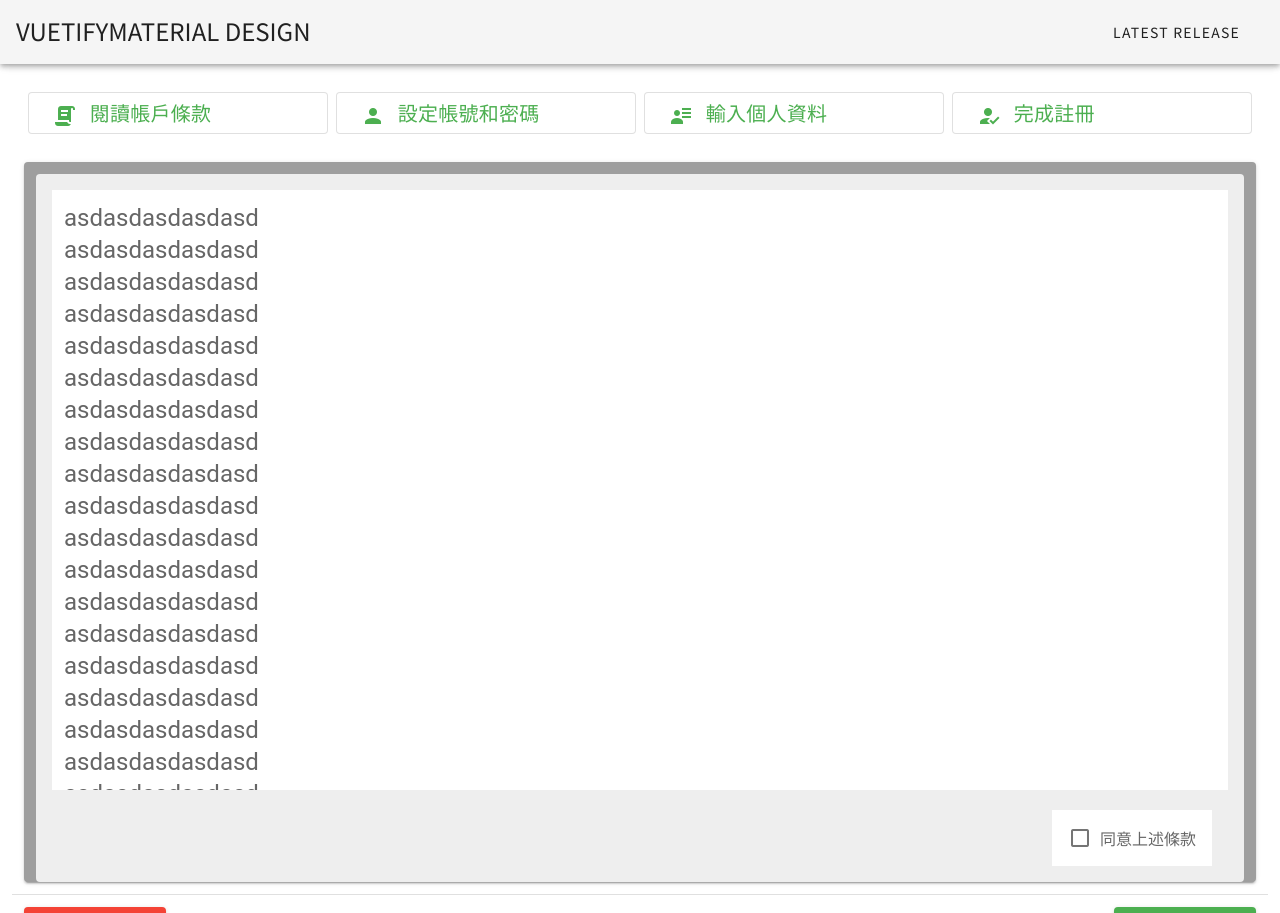
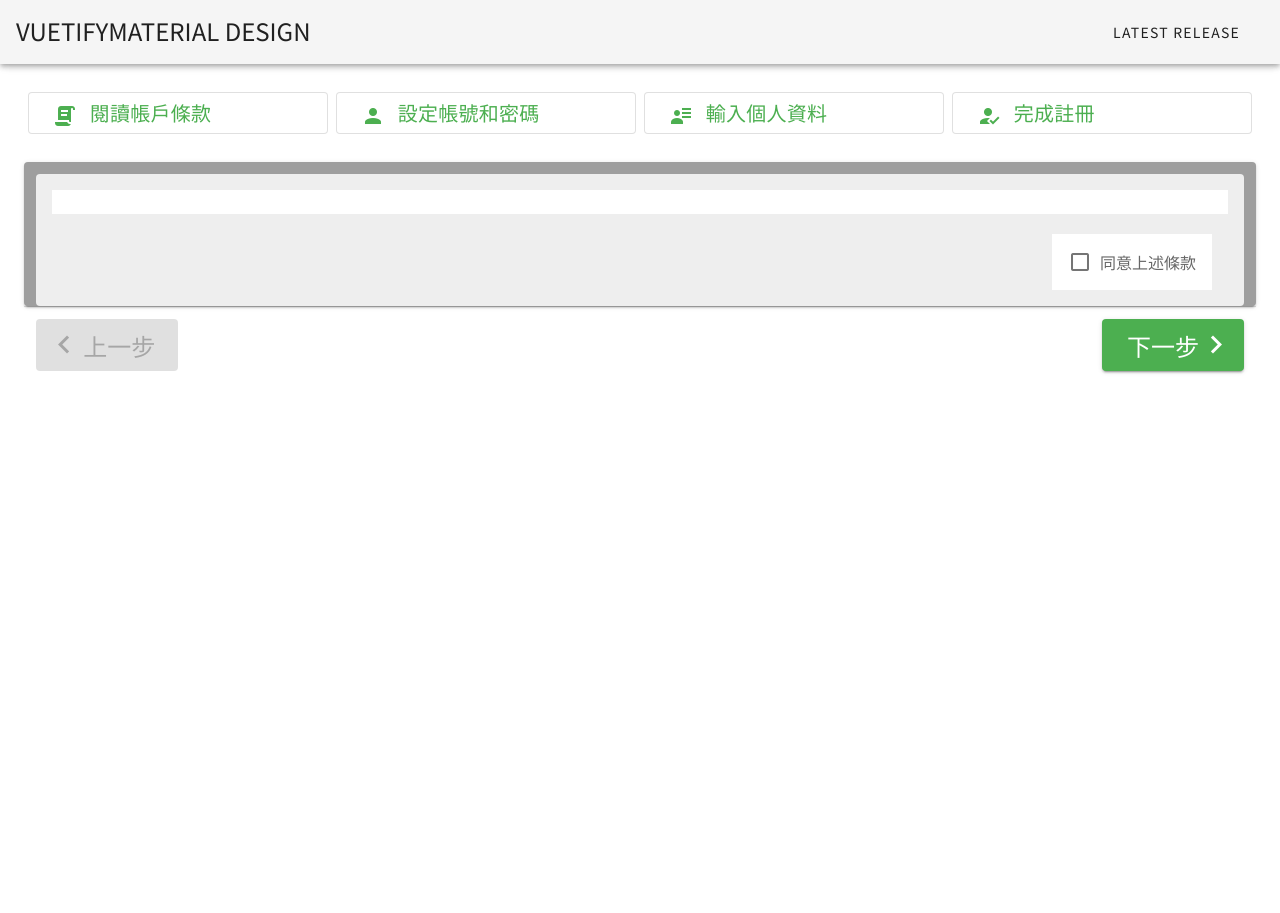
Before and after one commit to kingdom84521/FoodDelivery_FRONTEND, a Vue app in the folder client/: page /signup in a window 1280 px wide. Shown: the top 913 px of the page. After the commit the page ends 800 px from the top, so only its background shows below. Built offline with nearby package versions, Linux system fonts and the light colour scheme.

Commit message:
pact page finished, and set default for others

```diff
--- a/client/src/components/SignUp/Step/main.vue
+++ b/client/src/components/SignUp/Step/main.vue
@@ -5,13 +5,13 @@
                 v-for="( content, n ) in step"
                 :key="n"
                 :cols="12 / ( step.length + 1 )"
-                class="pa-1"
+                :class="n !== 3 ? 'pa-1' : 'px-1 pt-1'"
             >
                 <v-card
                     outlined
                     :color="content.color"
                     :class="`${ content.textColor }--text`"
-                    @click="goToStep( n )"
+                    @click="changeStepHandler( n )"
                 >
                     <v-card-title primary-title class="pb-4">
                         <v-flex row justify-space-between>
@@ -72,7 +72,7 @@ export default {
         }
     },
     methods: {
-        goToStep( now ) {
+        changeStepHandler( now ) {
             // for ( let n = now ; n > 0 ; --n )
             // {
             //     this.step[ n - 1 ].color = "green"
@@ -97,7 +97,7 @@ export default {
                 this.step[ n - 1 ].textColor = "white"
                 this.step[ n - 1 ].finished = true
             }
-            for ( let n = newValue ; n <= 2 ; ++n )
+            for ( let n = newValue ; n <= 3 ; ++n )
             {
                 this.step[ n ].color = ""
                 this.step[ n ].textColor = "green"
--- /dev/null
+++ b/client/src/components/SignUp/StepPage/InnerPage/main.vue
@@ -0,0 +1,121 @@
+<template>
+  <v-container fluid v-if="atStep( 0 )">
+      <v-row>
+        <v-card
+            class="grey col-12"
+          >
+            <v-card
+              flat
+              class="grey lighten-3"
+            >
+              <v-card-text>
+                <div
+                  id="pactText"
+                  class="pa-3 white headline overflow-y-auto"
+                >
+                  <!-- Where the contract text display.   -->
+                </div>
+              </v-card-text>
+              <v-row
+                class="mx-4"
+                justify="end"
+              >
+              <v-card-actions
+                class="ma-1"
+              >
+                <v-checkbox
+                  class="white ma-1 pa-4"
+                  hide-details
+                  label="同意上述條款"
+                  v-model="ifAgreeContract"
+                />
+              </v-card-actions>
+            </v-row>
+          </v-card>
+        </v-card>
+      </v-row>
+  </v-container>
+  <v-container fluid v-else-if="atStep( 1 )">
+    <v-row>
+      <v-card
+        outlined
+        class="col-12"
+      >
+        <v-row justify="center">
+          <v-card
+            class="col-6"
+          >
+            <v-card-title primary-title>
+              title
+            </v-card-title>
+          </v-card>
+        </v-row>
+      </v-card>
+    </v-row>
+  </v-container>
+  <v-container fluid v-else-if="atStep( 2 )">
+    <v-row>
+      <v-card
+        outlined
+        class="col-12"
+      >
+        <v-row justify="center">
+          <v-card
+            class="col-6"
+          >
+            <v-card-title primary-title>
+              title
+            </v-card-title>
+          </v-card>
+        </v-row>
+      </v-card>
+    </v-row>
+  </v-container>
+  <v-container fluid v-else-if="atStep( 3 )">
+    <v-row>
+      <v-card
+        outlined
+        class="col-12"
+      >
+        <v-row justify="center">
+          <v-card
+            class="col-6"
+          >
+            <v-card-title primary-title>
+              title
+            </v-card-title>
+          </v-card>
+        </v-row>
+      </v-card>
+    </v-row>
+  </v-container>
+</template>
+
+<script>
+export default {
+    data: () => {
+      return {
+        ifAgreeContract: undefined
+      }
+    },
+    created() {
+      // Data Initialized
+      this.ifAgreeContract = false
+    },
+    props: {
+        now: {
+            type: Number,
+            required: true
+        }
+    },
+    methods: {
+        atStep( stepNumber ) {
+            return this.now === stepNumber
+        }
+    }
+}
+</script>
+
+<style>
+
+</style>
--- a/client/src/components/SignUp/StepPage/main.vue
+++ b/client/src/components/SignUp/StepPage/main.vue
@@ -1,91 +1,34 @@
 <template>
   <v-container fluid>
-    <v-row
-      v-if="atStep( 0 )"
-      class="mr-3"
-    >
-        <v-card
-          class="grey ma-3 col-12"
+    <InnerPage :now="now" />
+    <v-divider />
+    <v-row justify="space-between" class="mt-3 mx-3">
+        <v-btn
+            :disabled="now !== 0 ? false : true"
+            @click="previousStepHandler()"
+            x-large
+            color="red"
+            class="white--text headline"
         >
-          <v-card
-            flat
-            class="grey lighten-3"
-          >
-            <v-card-text>
-              <div
-                id="pactText"
-                class="pa-3 white headline overflow-y-auto"
-              >
-                asdasdasdasdasd
-                <br>asdasdasdasdasd
-                <br>asdasdasdasdasd
-                <br>asdasdasdasdasd
-                <br>asdasdasdasdasd
-                <br>asdasdasdasdasd
-                <br>asdasdasdasdasd
-                <br>asdasdasdasdasd
-                <br>asdasdasdasdasd
-                <br>asdasdasdasdasd
-                <br>asdasdasdasdasd
-                <br>asdasdasdasdasd
-                <br>asdasdasdasdasd
-                <br>asdasdasdasdasd
-                <br>asdasdasdasdasd
-                <br>asdasdasdasdasd
-                <br>asdasdasdasdasd
-                <br>asdasdasdasdasd
-                <br>asdasdasdasdasd
-                <br>asdasdasdasdasd
-                <br>asdasdasdasdasd
-                <br>asdasdasdasdasd
-                <br>asdasdasdasdasd
-                <br>asdasdasdasdasd
-                <br>asdasdasdasdasd
-                <br>asdasdasdasdasd
-                <br>asdasdasdasdasd
-                <br>asdasdasdasdasd
-                <br>asdasdasdasdasd
-                <br>asdasdasdasdasd
-                <br>asdasdasdasdasd
-                <br>asdasdasdasdasd
-                <br>asdasdasdasdasd
-                <br>asdasdasdasdasd
-                <br>asdasdasdasdasd
-                <br>asdasdasdasdasd
-                <br>asdasdasdasdasd
-                <br>asdasdasdasdasd
-                <br>asdasdasdasdasd
-                <br>asdasdasdasdasd
-                <br>asdasdasdasdasd
-                <br>asdasdasdasdasd
-                <br>
-              </div>
-            </v-card-text>
-            <v-row
-              class="mx-4"
-              justify="end"
-            >
-              <v-card-actions
-                class="ma-1"
-              >
-                <v-checkbox
-                  class="white ma-1 pa-4"
-                  hide-details
-                  label="同意上述條款"
-                  v-model="value"
-                  value="同意"
-                >
-
-                </v-checkbox>
-              </v-card-actions>
-            </v-row>
-          </v-card>
-        </v-card>
-      </v-row>
+            <v-icon left large>mdi-chevron-left</v-icon>
+            上一步
+        </v-btn>
+        <v-btn
+            @click="nextStepHandler()"
+            x-large
+            color="green"
+            class="white--text headline"
+        >
+            {{ nextOrFinished }}
+            <v-icon right large>mdi-chevron-right</v-icon>
+        </v-btn>
+    </v-row>
   </v-container>
 </template>
 
 <script>
+  import InnerPage from "@/components/SignUp/StepPage/InnerPage/main.vue"
+
   export default {
     name: "stepPage",
     props: {
@@ -94,14 +37,23 @@
         required: true
       }
     },
-    data: () => {
-      return {
-
-      }
+    components: {
+      InnerPage
     },
     methods: {
       atStep( pageNumber ) {
         return this.now == pageNumber
+      },
+      nextStepHandler() {
+        this.$emit( "next-step", this.now + 1 )
+      },
+      previousStepHandler() {
+        this.$emit( "previous-step", this.now - 1 )
+      }
+    },
+    computed: {
+      nextOrFinished() {
+        return this.now === 4 ? "完成" : "下一步"
       }
     }
   }
--- a/client/src/views/SignUp.vue
+++ b/client/src/views/SignUp.vue
@@ -1,27 +1,7 @@
 <template>
     <v-container fluid>
         <step :now="now" @step-change="goToPage( $event )" />
-        <step-page :now="now" />
-
-        <v-divider />
-            <v-row justify="space-between" class="mt-3 mx-3">
-                <v-btn
-                    x-large
-                    color="red"
-                    class="white--text headline"
-                >
-                    <v-icon left large>mdi-chevron-left</v-icon>
-                    上一步
-                </v-btn>
-                <v-btn
-                    x-large
-                    color="green"
-                    class="white--text headline"
-                >
-                    下一步
-                    <v-icon right large>mdi-chevron-right</v-icon>
-                </v-btn>
-            </v-row>
+        <step-page :now="now" @next-step="goToPage( $event )" @previous-step="goToPage( $event )" />
     </v-container>
 </template>
 
```
